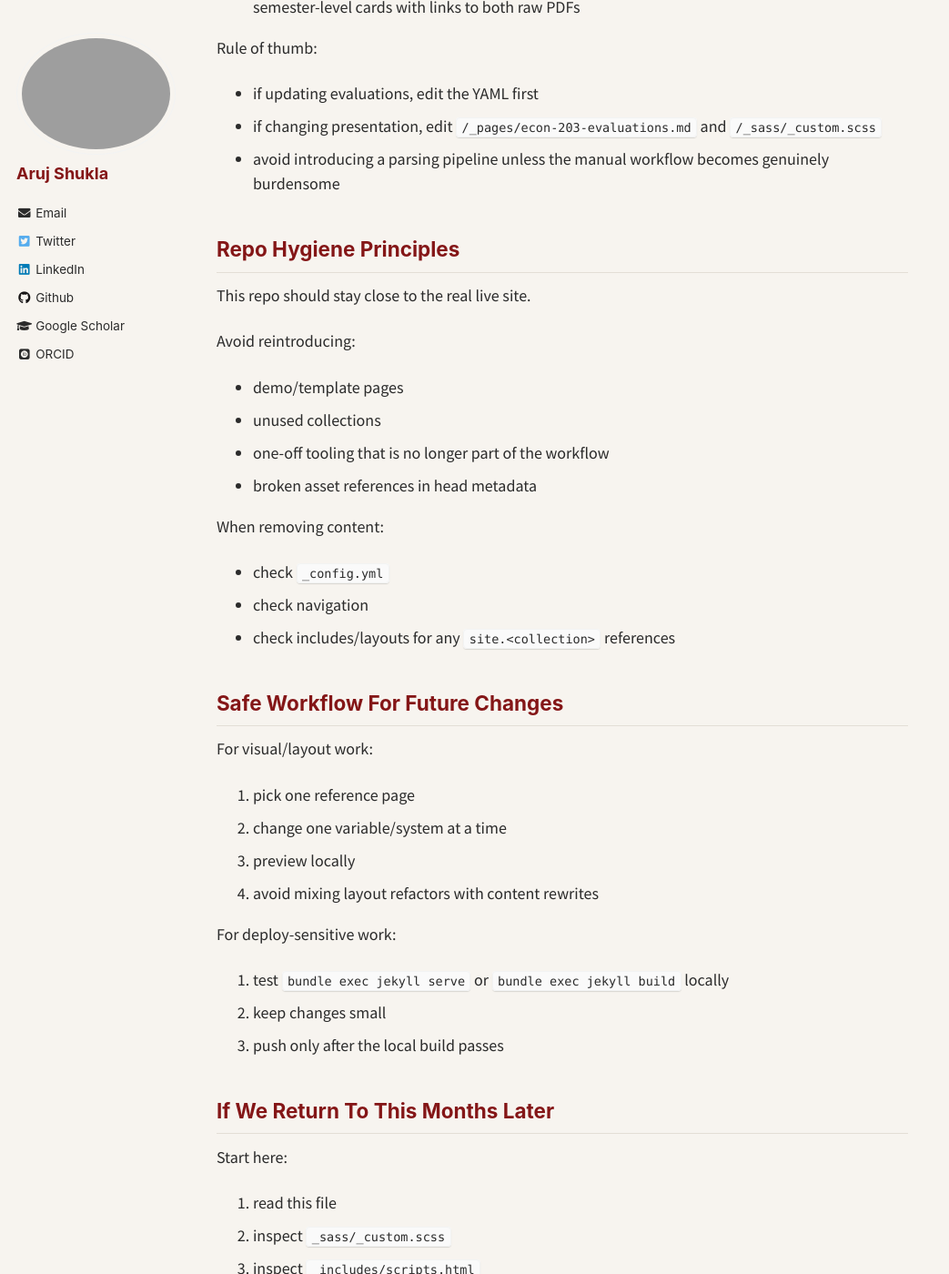
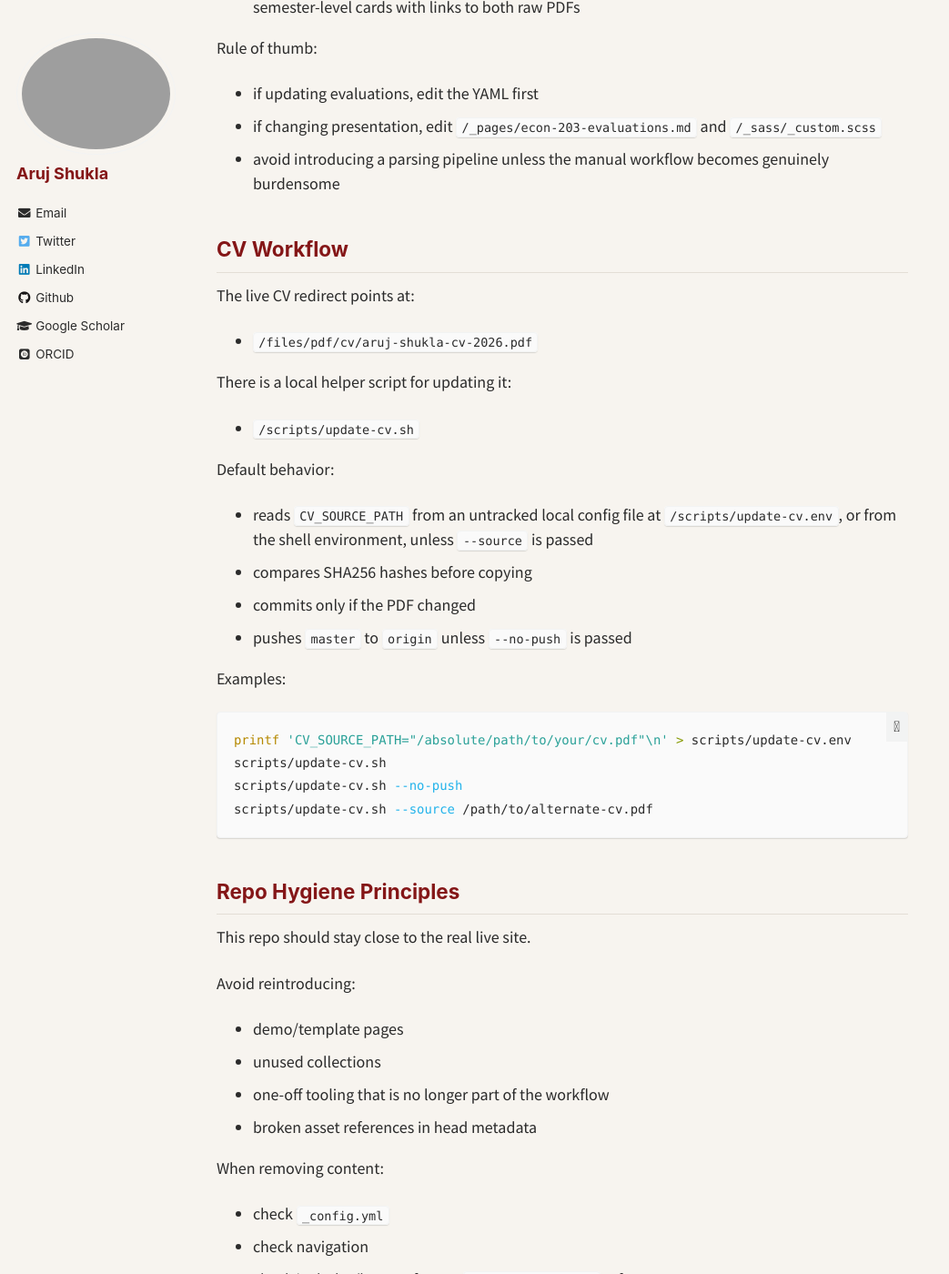
Before and after one commit to arujshukla/arujshukla.github.io, a Jekyll site: the page built from MAINTENANCE_NOTES.md, in a window 1280 px wide and 1400 px high, scrolled down 5083 px. Shown: the whole window at 91% size, without its empty margins (0-1043 px from the left). Built offline with Jekyll 4.4.1, drawn with Linux system fonts in a browser that asks for light colours; some web fonts are replaced; our own code applies the rules of GitHub Pages for plain Markdown files.

Commit message:
Add local CV update script

````diff
--- a/MAINTENANCE_NOTES.md
+++ b/MAINTENANCE_NOTES.md
@@ -175,6 +175,32 @@ Rule of thumb:
 - if changing presentation, edit `/_pages/econ-203-evaluations.md` and `/_sass/_custom.scss`
 - avoid introducing a parsing pipeline unless the manual workflow becomes genuinely burdensome
 
+## CV Workflow
+
+The live CV redirect points at:
+
+- `/files/pdf/cv/aruj-shukla-cv-2026.pdf`
+
+There is a local helper script for updating it:
+
+- `/scripts/update-cv.sh`
+
+Default behavior:
+
+- reads `CV_SOURCE_PATH` from an untracked local config file at `/scripts/update-cv.env`, or from the shell environment, unless `--source` is passed
+- compares SHA256 hashes before copying
+- commits only if the PDF changed
+- pushes `master` to `origin` unless `--no-push` is passed
+
+Examples:
+
+```bash
+printf 'CV_SOURCE_PATH="/absolute/path/to/your/cv.pdf"\n' > scripts/update-cv.env
+scripts/update-cv.sh
+scripts/update-cv.sh --no-push
+scripts/update-cv.sh --source /path/to/alternate-cv.pdf
+```
+
 ## Repo Hygiene Principles
 
 This repo should stay close to the real live site.
````
Also changed, not shown: README.md (+21 -0 lines), 3 other files.
